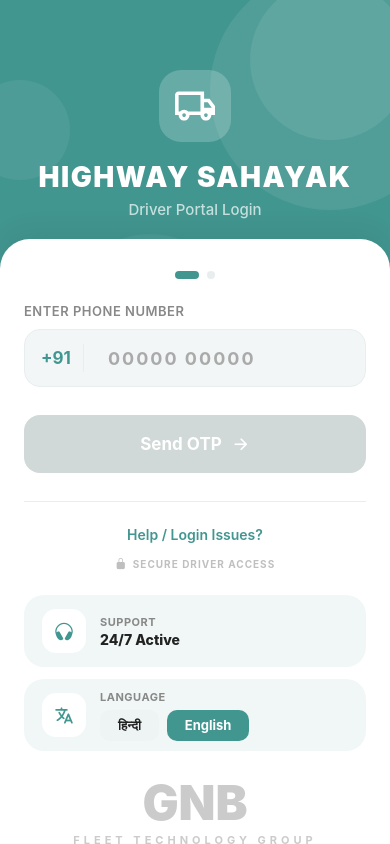
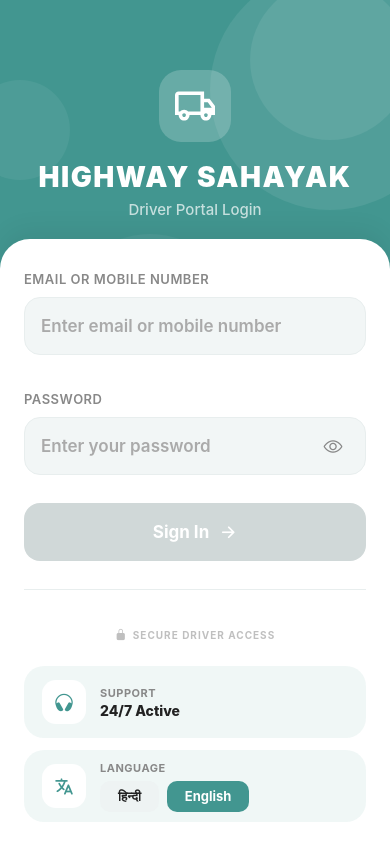
Before and after one commit to GNB-motors/DriverApp, a React Native app in the folder frontend/: screen /Login in a window 390 px wide. Built offline with nearby package versions, Linux system fonts and the light colour scheme.

Commit message:
feat: implement driver authentication system with login screen and AuthContext provider

```diff
--- a/frontend/package.json
+++ b/frontend/package.json
@@ -20,11 +20,13 @@
     "expo-location": "~19.0.8",
     "expo-status-bar": "~3.0.9",
     "react": "19.1.0",
+    "react-dom": "19.1.0",
     "react-native": "0.81.5",
     "react-native-safe-area-context": "~5.6.0",
     "react-native-screens": "~4.16.0",
     "react-native-svg": "15.12.1",
-    "react-native-view-shot": "4.0.3"
+    "react-native-view-shot": "4.0.3",
+    "react-native-web": "^0.21.0"
   },
   "private": true
 }
--- a/frontend/src/screens/LoginScreen.js
+++ b/frontend/src/screens/LoginScreen.js
@@ -1,4 +1,4 @@
-import React, { useState, useRef } from 'react';
+import React, { useState } from 'react';
 import {
   View,
   Text,
@@ -9,7 +9,6 @@
   ScrollView,
   StatusBar,
   ActivityIndicator,
-  Alert,
 } from 'react-native';
 import { useAuth } from '../context/AuthContext';
 import { useLanguage } from '../context/LanguageContext';
@@ -17,162 +16,37 @@
 import Truck from '../Assets/Truck';
 import styles, { COLORS } from '../styles/LoginScreen.styles';
 
-// ── Step indicator ──────────────────────────────────────────────────────
-function StepDots({ step }) {
-  return (
-    <View style={{ flexDirection: 'row', justifyContent: 'center', gap: 8, marginBottom: 24 }}>
-      {[1, 2].map((s) => (
-        <View
-          key={s}
-          style={{
-            width: step === s ? 24 : 8,
-            height: 8,
-            borderRadius: 4,
-            backgroundColor: step === s ? COLORS.primary : COLORS.border,
-          }}
-        />
-      ))}
-    </View>
-  );
-}
-
-// ── OTP input (6 boxes) ─────────────────────────────────────────────────
-function OtpInput({ value, onChange }) {
-  const inputRef = useRef(null);
-  const digits = value.padEnd(6, ' ').split('');
-
-  return (
-    <TouchableOpacity
-      activeOpacity={1}
-      onPress={() => inputRef.current?.focus()}
-      style={{ position: 'relative' }}
-    >
-      {/* Hidden real input */}
-      <TextInput
-        ref={inputRef}
-        value={value}
-        onChangeText={(t) => onChange(t.replace(/[^0-9]/g, '').slice(0, 6))}
-        keyboardType="number-pad"
-        maxLength={6}
-        style={{ position: 'absolute', opacity: 0, width: 1, height: 1 }}
-        autoFocus
-      />
-      {/* Visual boxes */}
-      <View style={{ flexDirection: 'row', gap: 10, justifyContent: 'center' }}>
-        {digits.map((d, i) => (
-          <View
-            key={i}
-            style={{
-              width: 48,
-              height: 58,
-              borderRadius: 14,
-              backgroundColor: COLORS.inputBg,
-              borderWidth: 1.5,
-              borderColor: value.length === i ? COLORS.primary : COLORS.border,
-              justifyContent: 'center',
-              alignItems: 'center',
-            }}
-          >
-            <Text style={{ fontSize: 22, fontWeight: '800', color: COLORS.textDark }}>
-              {d.trim()}
-            </Text>
-          </View>
-        ))}
-      </View>
-    </TouchableOpacity>
-  );
-}
-
-// ── Main screen ─────────────────────────────────────────────────────────
 export default function LoginScreen() {
-  const [step, setStep] = useState(1); // 1 = phone, 2 = OTP
-  const [phoneNumber, setPhoneNumber] = useState('');
-  const [normalisedPhone, setNormalisedPhone] = useState('');
-  const [otp, setOtp] = useState('');
+  const [emailOrMobile, setEmailOrMobile] = useState('');
+  const [password, setPassword] = useState('');
+  const [showPassword, setShowPassword] = useState(false);
   const [loading, setLoading] = useState(false);
   const [error, setError] = useState('');
 
-  const { sendOtp, verifyOtp } = useAuth();
+  const { login } = useAuth();
   const { language, setLanguage, t } = useLanguage();
 
-  const lt = (key) => {
-    const val = t('login', key);
-    if (val) return val;
-    const fallback = {
-      brandName: 'HIGHWAY SAHAYAK',
-      subtitle: 'Driver Portal Login',
-      phoneLabel: 'ENTER PHONE NUMBER',
-      phonePlaceholder: '00000 00000',
-      sendOtpButton: 'Send OTP',
-      otpLabel: 'ENTER OTP',
-      otpSubtitle: 'sent to',
-      verifyButton: 'Verify & Login',
-      resend: 'Resend OTP',
-      changeNumber: 'Change Number',
-      help: 'Help / Login Issues?',
-      secureAccess: 'SECURE DRIVER ACCESS',
-      support: 'SUPPORT',
-      supportValue: '24/7 Active',
-      language: 'LANGUAGE',
-    };
-    return fallback[key] || '';
-  };
+  const currentLang = language || 'en';
 
-  const formatPhone = (text) => {
-    const cleaned = text.replace(/[^0-9]/g, '');
-    if (cleaned.length <= 5) return cleaned;
-    return cleaned.slice(0, 5) + ' ' + cleaned.slice(5, 10);
-  };
-
-  const handlePhoneChange = (text) => {
-    const cleaned = text.replace(/[^0-9]/g, '');
-    if (cleaned.length <= 10) setPhoneNumber(cleaned);
-  };
-
-  const handleSendOtp = async () => {
-    if (phoneNumber.length < 10) return;
+  const handleLogin = async () => {
+    if (!emailOrMobile.trim() || !password) {
+      setError('Please enter your email/mobile and password.');
+      return;
+    }
     setError('');
     setLoading(true);
     try {
-      const normalised = await sendOtp(phoneNumber);
-      setNormalisedPhone(normalised);
-      setStep(2);
+      await login(emailOrMobile.trim(), password);
+      // Navigation handled by AppNavigator watching user state
     } catch (err) {
-      setError(err.message || 'Failed to send OTP. Please try again.');
+      const msg =
+        err?.message ||
+        'Login failed. Please check your credentials and try again.';
+      setError(msg);
     } finally {
       setLoading(false);
     }
   };
-
-  const handleVerifyOtp = async () => {
-    if (otp.length < 6) return;
-    setError('');
-    setLoading(true);
-    try {
-      await verifyOtp(normalisedPhone, otp);
-      // Navigation is handled by AppNavigator watching user state
-    } catch (err) {
-      setError(err.message || 'Invalid OTP. Please try again.');
-      setOtp('');
-    } finally {
-      setLoading(false);
-    }
-  };
-
-  const handleResend = async () => {
-    setError('');
-    setOtp('');
-    setLoading(true);
-    try {
-      await sendOtp(phoneNumber);
-    } catch (err) {
-      setError(err.message || 'Failed to resend OTP.');
-    } finally {
-      setLoading(false);
-    }
-  };
-
-  const currentLang = language || 'en';
 
   return (
     <KeyboardAvoidingView
@@ -200,118 +74,89 @@
           <View style={styles.logoContainer}>
             <Truck width={40} height={30} color={COLORS.white} />
           </View>
-          <Text style={styles.brandName}>{lt('brandName')}</Text>
-          <Text style={styles.subtitle}>{lt('subtitle')}</Text>
+          <Text style={styles.brandName}>HIGHWAY SAHAYAK</Text>
+          <Text style={styles.subtitle}>Driver Portal Login</Text>
         </View>
 
         {/* Login Card */}
         <View style={styles.card}>
-          <StepDots step={step} />
 
+          {/* Email / Mobile Input */}
           <View style={styles.inputSection}>
-            {step === 1 ? (
-              /* ── Step 1: Phone Number ── */
-              <>
             <View style={styles.inputGroup}>
-                  <Text style={styles.label}>{lt('phoneLabel')}</Text>
-                  <View style={styles.phoneInputContainer}>
-                    <View style={styles.countryCode}>
-                      <Text style={styles.countryCodeText}>+91</Text>
-                      <View style={styles.countryCodeDivider} />
-                    </View>
+              <Text style={styles.label}>EMAIL OR MOBILE NUMBER</Text>
+              <View style={styles.passwordInputContainer}>
                 <TextInput
-                      style={styles.phoneInput}
-                      placeholder={lt('phonePlaceholder')}
+                  style={styles.passwordInput}
+                  placeholder="Enter email or mobile number"
                   placeholderTextColor={COLORS.placeholder}
-                      value={formatPhone(phoneNumber)}
-                      onChangeText={handlePhoneChange}
-                      keyboardType="phone-pad"
-                      maxLength={11}
+                  value={emailOrMobile}
+                  onChangeText={setEmailOrMobile}
+                  keyboardType="email-address"
+                  autoCapitalize="none"
+                  autoCorrect={false}
                   editable={!loading}
                 />
               </View>
             </View>
 
-                {error ? (
-                  <Text style={errorStyle}>{error}</Text>
-                ) : null}
+            {/* Password Input */}
+            <View style={[styles.inputGroup, { marginTop: 16 }]}>
+              <Text style={styles.label}>PASSWORD</Text>
+              <View style={styles.passwordInputContainer}>
+                <TextInput
+                  style={styles.passwordInput}
+                  placeholder="Enter your password"
+                  placeholderTextColor={COLORS.placeholder}
+                  value={password}
+                  onChangeText={setPassword}
+                  secureTextEntry={!showPassword}
+                  autoCapitalize="none"
+                  editable={!loading}
+                />
+                <TouchableOpacity
+                  style={styles.eyeButton}
+                  onPress={() => setShowPassword((v) => !v)}
+                  hitSlop={{ top: 8, bottom: 8, left: 8, right: 8 }}
+                >
+                  <Ionicons
+                    name={showPassword ? 'eye-off-outline' : 'eye-outline'}
+                    size={20}
+                    color={COLORS.textMuted}
+                  />
+                </TouchableOpacity>
+              </View>
+            </View>
 
+            {/* Error */}
+            {error ? <Text style={errorStyle}>{error}</Text> : null}
+
+            {/* Login Button */}
             <TouchableOpacity
               style={[
                 styles.loginButton,
-                    (phoneNumber.length < 10 || loading) && styles.loginButtonDisabled,
+                (!emailOrMobile.trim() || !password || loading) && styles.loginButtonDisabled,
               ]}
-                  onPress={handleSendOtp}
+              onPress={handleLogin}
               activeOpacity={0.8}
-                  disabled={phoneNumber.length < 10 || loading}
+              disabled={!emailOrMobile.trim() || !password || loading}
             >
               {loading ? (
                 <ActivityIndicator color={COLORS.white} />
               ) : (
                 <>
-                      <Text style={styles.loginButtonText}>{lt('sendOtpButton')}</Text>
+                  <Text style={styles.loginButtonText}>Sign In</Text>
                   <Ionicons name="arrow-forward" size={18} color={COLORS.white} />
                 </>
               )}
             </TouchableOpacity>
-              </>
-            ) : (
-              /* ── Step 2: OTP Entry ── */
-              <>
-                <View style={styles.inputGroup}>
-                  <Text style={styles.label}>{lt('otpLabel')}</Text>
-                  <Text style={otpSubtitleStyle}>
-                    {lt('otpSubtitle')} {normalisedPhone}
-                  </Text>
-                  <View style={{ marginTop: 12 }}>
-                    <OtpInput value={otp} onChange={setOtp} />
-                  </View>
-                </View>
-
-                {error ? (
-                  <Text style={errorStyle}>{error}</Text>
-                ) : null}
-
-                <TouchableOpacity
-                  style={[
-                    styles.loginButton,
-                    (otp.length < 6 || loading) && styles.loginButtonDisabled,
-                  ]}
-                  onPress={handleVerifyOtp}
-                  activeOpacity={0.8}
-                  disabled={otp.length < 6 || loading}
-                >
-                  {loading ? (
-                    <ActivityIndicator color={COLORS.white} />
-                  ) : (
-                    <>
-                      <Text style={styles.loginButtonText}>{lt('verifyButton')}</Text>
-                      <Ionicons name="checkmark" size={18} color={COLORS.white} />
-                    </>
-                  )}
-                </TouchableOpacity>
-
-                {/* Resend + Change number */}
-                <View style={{ flexDirection: 'row', justifyContent: 'space-between', marginTop: 4 }}>
-                  <TouchableOpacity onPress={handleResend} disabled={loading}>
-                    <Text style={linkStyle}>{lt('resend')}</Text>
-                  </TouchableOpacity>
-                  <TouchableOpacity onPress={() => { setStep(1); setOtp(''); setError(''); }} disabled={loading}>
-                    <Text style={linkStyle}>{lt('changeNumber')}</Text>
-                  </TouchableOpacity>
-                </View>
-              </>
-            )}
           </View>
 
           {/* Help Section */}
           <View style={styles.helpSection}>
-            <TouchableOpacity>
-              <Text style={styles.helpText}>{lt('help')}</Text>
-            </TouchableOpacity>
             <View style={styles.secureRow}>
               <Ionicons name="lock-closed" size={12} color={COLORS.textDisabled} />
-              <Text style={styles.secureText}>{lt('secureAccess')}</Text>
+              <Text style={styles.secureText}>SECURE DRIVER ACCESS</Text>
             </View>
           </View>
 
@@ -323,8 +168,8 @@
                 <Ionicons name="headset" size={20} color={COLORS.primary} />
               </View>
               <View style={styles.infoCardContent}>
-                <Text style={styles.infoLabel}>{lt('support')}</Text>
-                <Text style={styles.infoValue}>{lt('supportValue')}</Text>
+                <Text style={styles.infoLabel}>SUPPORT</Text>
+                <Text style={styles.infoValue}>24/7 Active</Text>
               </View>
             </View>
 
@@ -334,7 +179,7 @@
                 <Ionicons name="language" size={20} color={COLORS.primary} />
               </View>
               <View style={styles.langCardContent}>
-                <Text style={styles.infoLabel}>{lt('language')}</Text>
+                <Text style={styles.infoLabel}>LANGUAGE</Text>
                 <View style={styles.langToggle}>
                   <TouchableOpacity
                     style={[styles.langOption, currentLang === 'hi' && styles.langOptionActive]}
@@ -374,18 +219,5 @@
   color: '#D32F2F',
   textAlign: 'center',
   paddingHorizontal: 8,
+  marginTop: 8,
 };
-
-const otpSubtitleStyle = {
-  fontSize: 13,
-  color: COLORS.textMuted,
-  fontWeight: '500',
-  marginTop: 2,
-};
-
-const linkStyle = {
-  fontSize: 13,
-  fontWeight: '600',
-  color: COLORS.primary,
-  paddingVertical: 4,
-};
```
Also changed, not shown: frontend/src/context/AuthContext.js (+8 -24 lines), frontend/src/services/api.js (+7 -14 lines), 2 other files (tests, documents, lock files or other folders). Lines whose indentation alone changed are shown as unchanged.
